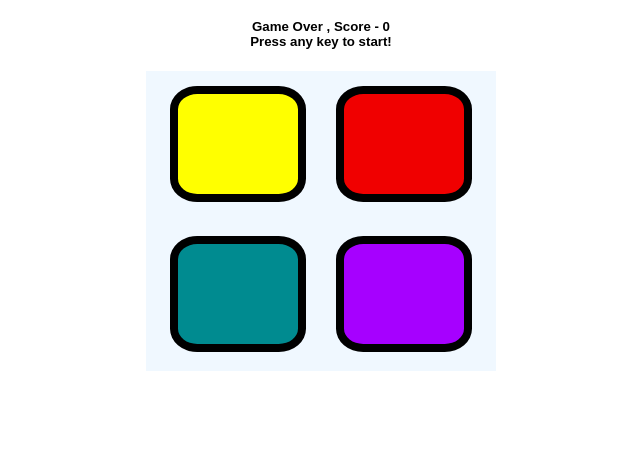
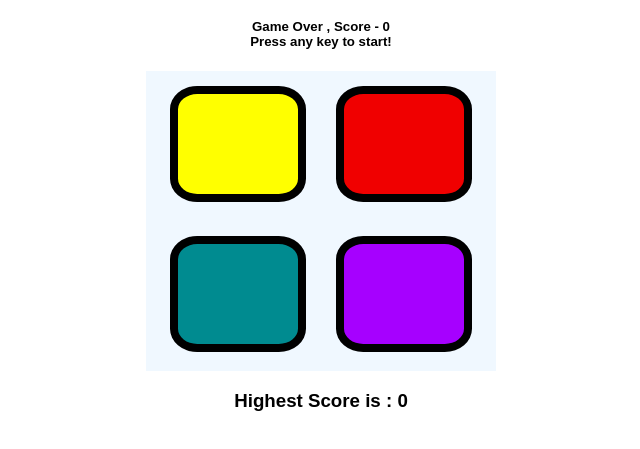
Before and after one commit to vigneshherao/Simon_Game, a plain HTML site: page index.html in a window 1280 px wide. Both pictures are taken after a click on the element 557 px from the left and 180 px from the top of the page. Shown: the part 51-500 px from the top of the page, without its empty margins (319-959 px from the left). Drawn offline with Linux system fonts and the light colour scheme.

Commit message:
HighestScore Added

```diff
--- a/app.js
+++ b/app.js
@@ -3,8 +3,9 @@ let userGameOrder = [];
 let btns = ["yellow","red","green","purple"];
 let level = 0;
 let started = false;
-
+let boxButton = document.querySelectorAll(".box");
 let h5 = document.querySelector("h5");
+let highest = document.querySelector("h3");
 document.addEventListener("keypress",()=>{
     if(started == false){
         started = true;
@@ -46,16 +47,9 @@ function userClickedBtn(){
     userFlash(btn);
     checkColor(userGameOrder.length-1);
 }
-
-let boxButton = document.querySelectorAll(".box");
-
 for(buttonClick of boxButton){
    buttonClick.addEventListener("click",userClickedBtn);
 }
-
-
-
-
 function checkColor(idx){
     if(gameOrder[idx]===userGameOrder[idx]){
         if(gameOrder.length == userGameOrder.length){
@@ -69,12 +63,10 @@ function checkColor(idx){
         setTimeout(function(){
             background.style.backgroundColor = "white";
         },500);
+        highest.innerText = `Highest Score is : ${level}`;
         reset();
     }
 }
-
-
-
 function reset(){
     started = false;
     level = 0;
--- a/index.html
+++ b/index.html
@@ -16,6 +16,7 @@
         <div class="box green" type="button" id="green"></div>
         <div class="box purple" type="button"  id="purple"></div>
     </div>
+    <h3>Highest Score</h3>
     <script src="app.js"></script>
 </body>
 </html>
--- a/style.css
+++ b/style.css
@@ -1,4 +1,4 @@
-h2,h5{
+h2,h5,h3{
     text-align: center;
     font-family: Arial, Helvetica, sans-serif;
 }
```
